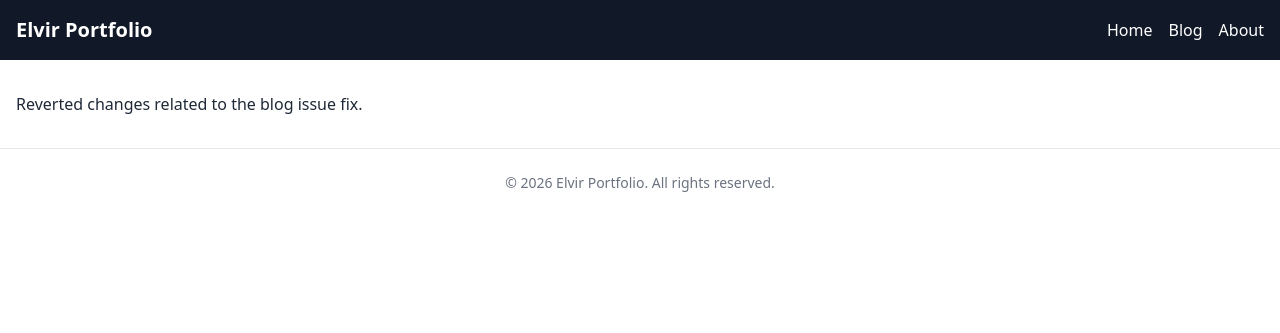
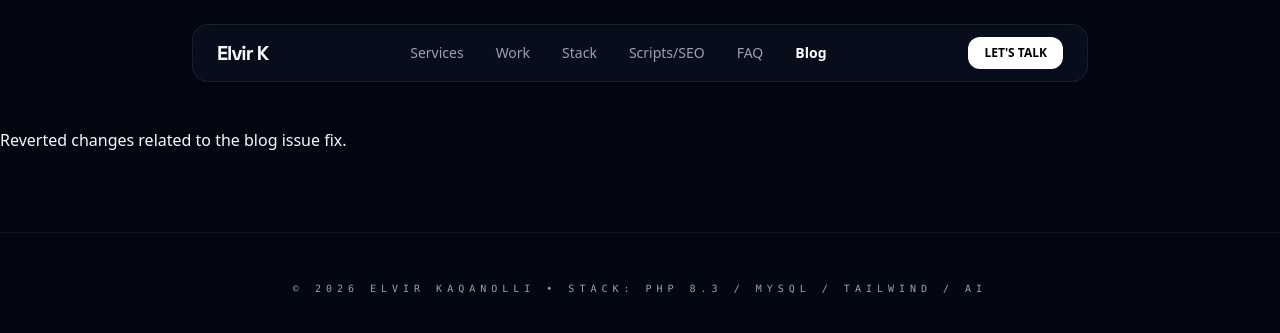
Before and after one commit to elvir-k/elvir-k.github.io, a Jekyll site: the page built from CHANGELOG.md, in a window 1280 px wide. Shown: the top 333 px of the page. Built offline with Jekyll 4.4.1, drawn with Linux system fonts in a browser that asks for light colours; nearby versions of some CDN libraries; our own code applies the rules of GitHub Pages for plain Markdown files.

Commit message:
Update default.html

```diff
--- a/_layouts/default.html
+++ b/_layouts/default.html
@@ -1,39 +1,139 @@
 <!DOCTYPE html>
-<html lang="en">
+<html lang="en" class="scroll-smooth">
 <head>
-  <meta charset="UTF-8">
-  <meta name="viewport" content="width=device-width, initial-scale=1.0">
-  <title>{{ page.title }} | {{ site.title }}</title>
-  <!-- Tailwind CSS via CDN -->
-  <script src="https://cdn.tailwindcss.com"></script>
+  <!-- Google tag (gtag.js) -->
+  <script async src="https://www.googletagmanager.com/gtag/js?id=G-RHDH01B11E"></script>
+  <script>
+    window.dataLayer = window.dataLayer || [];
+    function gtag(){dataLayer.push(arguments);}
+    gtag('js', new Date());
+    gtag('config', 'G-RHDH01B11E');
+  </script>
+  <meta charset="UTF-8" />
+  <meta name="viewport" content="width=device-width, initial-scale=1.0" />
+  <title>{{ page.title }} | Elvir Kaqanolli</title>
+  <!-- Meta Description (you can override in front matter) -->
+  <meta name="description" content="Elvir Kaqanolli: PHP & AI Engineer – blog about backends, databases, and AI integration." />
+  <meta name="robots" content="index, follow" />
+
+  <!-- Preconnect to critical origins -->
+  <link rel="preconnect" href="https://fonts.googleapis.com" />
+  <link rel="preconnect" href="https://fonts.gstatic.com" crossorigin />
+  <link rel="preconnect" href="https://cdn.tailwindcss.com" crossorigin />
+
+  <!-- Google Fonts -->
+  <link href="https://fonts.googleapis.com/css2?family=Space+Grotesk:wght@300..700&family=Inter:wght@300..600&display=swap" rel="stylesheet" />
+
+  <!-- Critical inline styles (keep from your portfolio) -->
+  <style>
+    body { background-color: #030712; color: #f8fafc; overflow-x: hidden; font-family: system-ui, -apple-system, 'Segoe UI', Roboto, sans-serif; margin: 0; }
+    .font-heading { font-family: 'Space Grotesk', system-ui, sans-serif; }
+    .glass { background: rgba(15, 23, 42, 0.4); backdrop-filter: blur(12px); border: 1px solid rgba(255, 255, 255, 0.08); }
+    .gradient-text { background: linear-gradient(to right, #818cf8, #22d3ee, #818cf8); -webkit-background-clip: text; -webkit-text-fill-color: transparent; background-size: 200% auto; animation: shimmer 4s linear infinite; }
+    @keyframes shimmer { 0% { background-position: -200% 0; } 100% { background-position: 200% 0; } }
+    .reveal { opacity: 0; transform: translateY(30px); transition: 1s all cubic-bezier(0.22, 1, 0.36, 1); }
+    .reveal.active { opacity: 1; transform: translateY(0); }
+    .reveal-group.active .reveal-item { opacity: 1; transform: translateY(0); }
+    .reveal-item { opacity: 0; transform: translateY(20px); transition: 0.8s all cubic-bezier(0.22, 1, 0.36, 1); }
+    details > summary { list-style: none; }
+    details > summary::-webkit-details-marker { display: none; }
+
+    /* Mobile menu */
+    .mobile-menu { max-height: 0; opacity: 0; overflow: hidden; transition: max-height 0.4s ease, opacity 0.3s ease, margin 0.3s ease; }
+    .mobile-menu.open { max-height: 300px; opacity: 1; margin-top: 1rem; }
+  </style>
+
+  <!-- Tailwind config (inline) -->
+  <script>
+    window.tailwind = window.tailwind || {};
+    window.tailwind.config = {
+      theme: {
+        extend: {
+          fontFamily: { sans: ['Inter', 'sans-serif'], heading: ['Space Grotesk', 'sans-serif'] },
+          colors: { slate: { 950: '#030712' }, accent: { 500: '#6366f1', 400: '#818cf8' } }
+        }
+      }
+    }
+  </script>
 </head>
-<body class="bg-white text-gray-800 antialiased">
-  <!-- Sticky dark navbar -->
-  <header class="bg-gray-900 text-white sticky top-0 z-10">
-    <div class="container mx-auto px-4 py-4 flex flex-wrap items-center justify-between">
-      <div class="text-xl font-bold">
-        <a href="{{ "/" | relative_url }}" class="hover:text-gray-300">
-          {{ site.title | default: "My Blog" }}
-        </a>
+<body class="selection:bg-indigo-500/30">
+
+  <!-- ========== NAVBAR (same as portfolio) ========== -->
+  <nav class="fixed top-6 left-1/2 -translate-x-1/2 z-50 w-[90%] max-w-4xl">
+    <div class="glass px-6 py-3 rounded-2xl flex flex-wrap items-center justify-between shadow-2xl relative">
+      <a href="/" class="font-heading font-bold text-xl tracking-tighter">Elvir<span class="text-accent-400"> K</span></a>
+
+      <!-- Desktop navigation -->
+      <div class="hidden md:flex gap-8 text-sm font-medium text-slate-400">
+        <a href="/#services" class="hover:text-white transition-colors">Services</a>
+        <a href="/#projects" class="hover:text-white transition-colors">Work</a>
+        <a href="/#stack" class="hover:text-white transition-colors">Stack</a>
+        <a href="/#scripts-seo" class="hover:text-white transition-colors">Scripts/SEO</a>
+        <a href="/#faq" class="hover:text-white transition-colors">FAQ</a>
+        <a href="/blog/" class="text-white font-semibold">Blog</a>
       </div>
-      <nav class="flex space-x-4">
-        <a href="{{ "/" | relative_url }}" class="hover:text-gray-300">Home</a>
-        <a href="{{ "/blog/" | relative_url }}" class="hover:text-gray-300">Blog</a>
-        <a href="{{ "/about/" | relative_url }}" class="hover:text-gray-300">About</a>
-      </nav>
+
+      <!-- Right side: CTA + mobile hamburger -->
+      <div class="flex items-center gap-3">
+        <a href="/#contact" class="bg-white text-black px-4 py-2 rounded-xl text-xs font-bold hover:bg-accent-400 transition-all whitespace-nowrap">LET'S TALK</a>
+
+        <!-- Mobile menu button -->
+        <button id="mobileMenuBtn" aria-label="Toggle navigation menu" class="md:hidden w-10 h-10 flex items-center justify-center rounded-xl glass hover:bg-white/10 transition-all">
+          <svg class="w-5 h-5" fill="none" stroke="currentColor" viewBox="0 0 24 24">
+            <path stroke-linecap="round" stroke-linejoin="round" stroke-width="2" d="M4 6h16M4 12h16M4 18h16"></path>
+          </svg>
+        </button>
+      </div>
+
+      <!-- Mobile menu dropdown -->
+      <div id="mobileMenu" class="mobile-menu w-full md:hidden flex flex-col glass rounded-xl px-4 text-slate-400 font-medium">
+        <a href="/#services" class="py-3 border-b border-white/5 hover:text-white transition-colors">Services</a>
+        <a href="/#projects" class="py-3 border-b border-white/5 hover:text-white transition-colors">Work</a>
+        <a href="/#stack" class="py-3 border-b border-white/5 hover:text-white transition-colors">Stack</a>
+        <a href="/#scripts-seo" class="py-3 border-b border-white/5 hover:text-white transition-colors">Scripts/SEO</a>
+        <a href="/#faq" class="py-3 hover:text-white transition-colors">FAQ</a>
+        <a href="/blog/" class="py-3 text-white font-semibold">Blog</a>
+      </div>
     </div>
-  </header>
+  </nav>
 
-  <!-- Main content area (consistent padding for all pages) -->
-  <main class="container mx-auto px-4 py-8">
+  <!-- Main content area (adds top padding to clear fixed navbar) -->
+  <main class="pt-32 pb-20">
     {{ content }}
   </main>
 
-  <!-- Simple footer -->
-  <footer class="border-t border-gray-200 py-6 text-center text-gray-500 text-sm">
-    <div class="container mx-auto px-4">
-      &copy; {{ site.time | date: '%Y' }} {{ site.title | default: "My Blog" }}. All rights reserved.
-    </div>
+  <!-- Footer (same as portfolio) -->
+  <footer class="py-12 border-t border-white/5 text-center">
+    <p class="text-[10px] text-slate-400 font-mono uppercase tracking-[0.5em]">© 2026 ELVIR KAQANOLLI • STACK: PHP 8.3 / MYSQL / TAILWIND / AI</p>
   </footer>
+
+  <!-- Defer Tailwind CSS -->
+  <script src="https://cdn.tailwindcss.com" defer></script>
+
+  <!-- Mobile menu script (same as portfolio) -->
+  <script>
+    const menuBtn = document.getElementById('mobileMenuBtn');
+    const mobileMenu = document.getElementById('mobileMenu');
+    if (menuBtn && mobileMenu) {
+      menuBtn.addEventListener('click', (e) => {
+        e.stopPropagation();
+        mobileMenu.classList.toggle('open');
+      });
+      mobileMenu.querySelectorAll('a').forEach(link => {
+        link.addEventListener('click', () => mobileMenu.classList.remove('open'));
+      });
+      document.addEventListener('click', (e) => {
+        if (!menuBtn.contains(e.target) && !mobileMenu.contains(e.target) && mobileMenu.classList.contains('open')) {
+          mobileMenu.classList.remove('open');
+        }
+      });
+    }
+
+    // Intersection observer for reveal animations (optional, can be removed if not needed on blog)
+    const observer = new IntersectionObserver((entries) => {
+      entries.forEach(entry => { if (entry.isIntersecting) entry.target.classList.add('active'); });
+    }, { threshold: 0.1 });
+    document.querySelectorAll('.reveal, .reveal-group').forEach(el => observer.observe(el));
+  </script>
 </body>
 </html>
```
